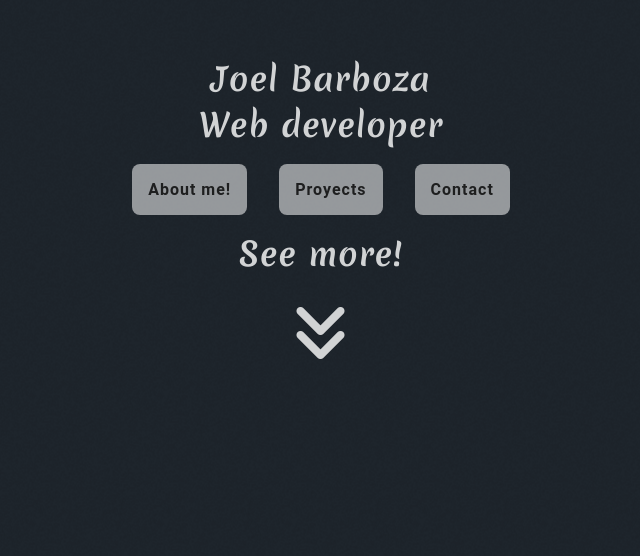
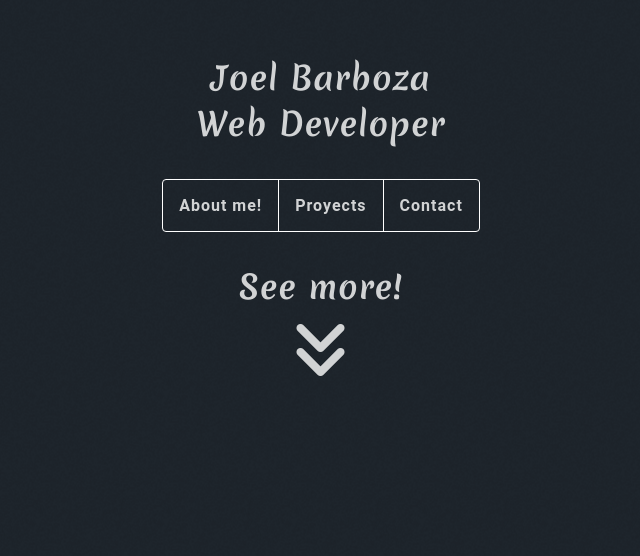
Before and after one commit to Bizancio1/Bizancio1.github.io, a plain HTML site: page index.html in a window 1280 px wide. Shown: the part 244-800 px from the top of the page, without its empty margins (319-959 px from the left). Drawn offline with Linux system fonts and the light colour scheme; a web font is replaced by a local one.

Commit message:
Main buttons

```diff
--- a/index.html
+++ b/index.html
@@ -15,13 +15,15 @@
 <body>
 	<div class="container">
 		<div class="container_start">
-			<h1>Joel Barboza</h1>
-			<h1>Web developer</h1>
-			<div class="btn-container">
-				<a href="#about"><div class="start-btn">About me!</div></a>
-				<a href="#proyects"><div class="start-btn">Proyects</div></a>
-				<a href="#contact"><div class="start-btn">Contact</div></a>
+			<div class="title">
+				<h1>Joel Barboza</h1>
+				<h1>Web Developer</h1>
 			</div>
+			<ul class="btn-container">
+				<li><a href="#about"><div class="start-btn">About me!</div></a></li>
+				<li><a href="#proyects"><div class="start-btn">Proyects</div></a></li>
+				<li><a href="#contact"><div class="start-btn">Contact</div></a></li>
+			</ul>
 			<h1>See more!</h1>
 			<a class="btn_see-more" href="#about"><span><i class="fa-solid fa-angles-down" ></i></span></a>
 		</div>
--- a/style.css
+++ b/style.css
@@ -46,6 +46,10 @@ body {
 	flex-direction: column;
 }
 
+.title {
+	/*margin: 2rem;*/
+}
+
 h1 {
 	font-size: 2.5rem;
 	color: #FFFC;
@@ -56,22 +60,40 @@ h1 {
 	display: flex;
 	justify-content: space-evenly;
 	flex-wrap: wrap;
+	margin: 2rem;
+	border: 1px solid #FFF;
+	border-radius: 4px;
+}
+
+.btn-container li {
+	border-left: 1px solid #FFF;
+}
+
+.btn-container li:hover {
+	background: #FFF2;
+	transition: background .1s ease;
+}
+.btn-container li:first-child {
+	border-left: none;
 }
 
 .start-btn {
 	font-size: 1rem;
 	font-weight: 600;
-	color: #000C;
-	background: #fff8;
-	border-radius: .5rem;
+	color: #FFFC;
+	background: #0000;
+	/*border-radius: .5rem;*/
 	border: none;
 	padding: 1rem;
+}
+
+li {
+	list-style: none;
 }
 
 a {
 	text-decoration: none;
 	color: black;
-	margin: 1rem;
 }
 
 h1 {
@@ -248,6 +270,19 @@ h2 {
 		background: none;
 	}
 
+	.btn-container {
+		display: block;
+	}
+
+	.btn-container li {
+		border-top: 1px solid #FFF;
+		border-left: none;
+	}
+	.btn-container li:first-child {
+		border-top: none;
+
+	}
+
 	.main {
 		padding-bottom: 25rem;
 		background-color: #212931;
```
